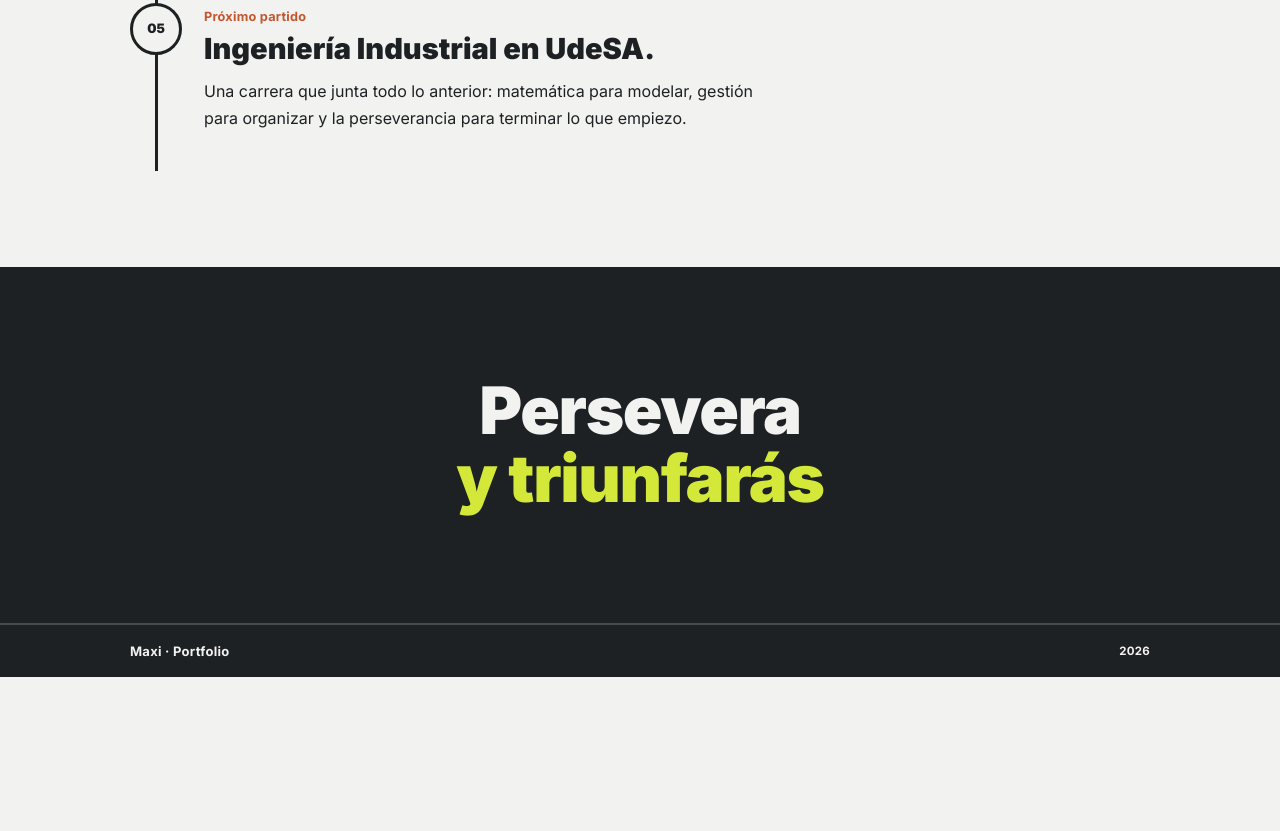
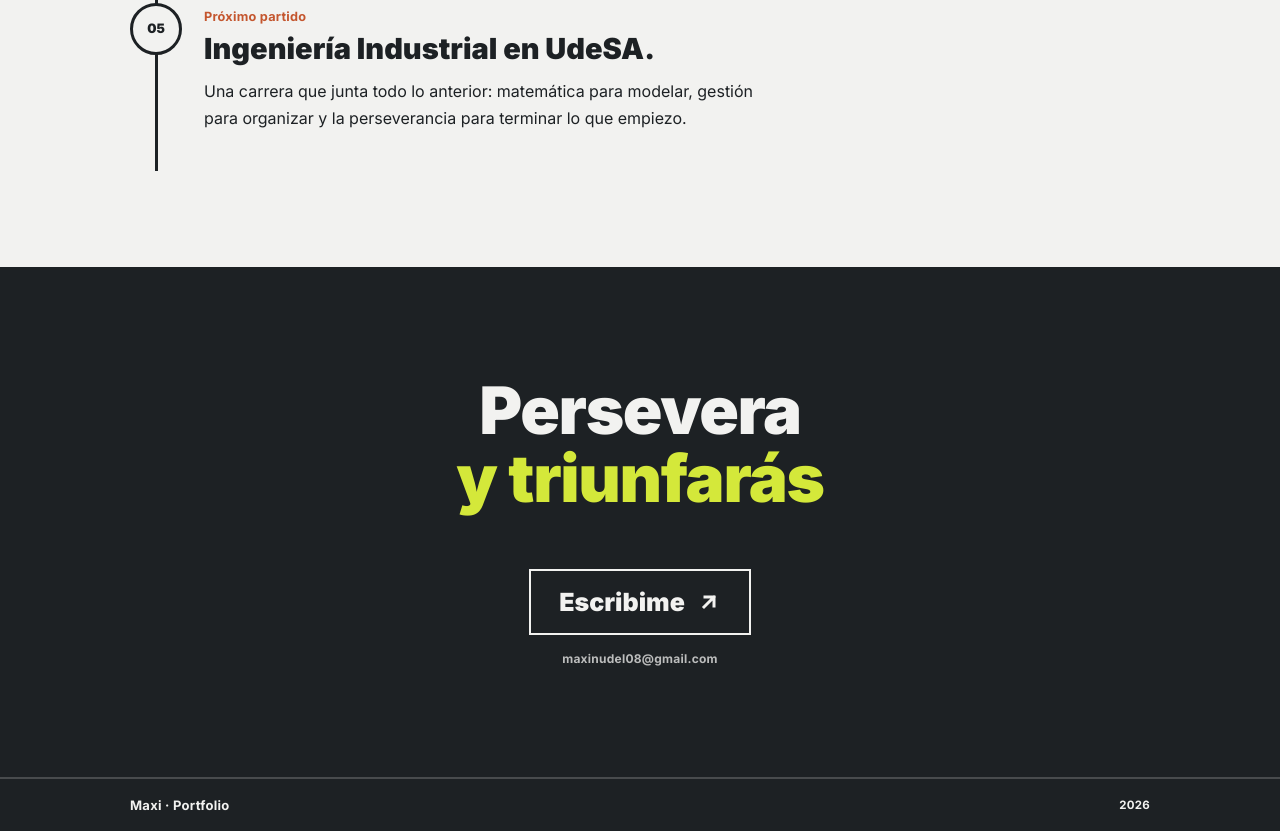
Before and after one commit to emitejadaa/portfolio_maxi, an Astro site: page / in a window 1280 px wide. Shown: the part 2739-3570 px from the top of the page. Before the commit the page ends 3416 px from the top, so only its background shows below. Built offline with nearby package versions, Linux system fonts and the light colour scheme; Astro itself is replaced by a stand-in of ours; a web font is replaced by a local one.

Commit message:
feat(cierre): agregar un botón de contacto que abre Gmail
Debajo de "Persevera / y triunfarás", el botón "Escribime" abre en una
pestaña nueva el redactor de Gmail con el destinatario y el asunto
cargados: el sitio no envía mails. Sigue el lenguaje del diseño (borde
de 2 px en hueso, tipografía de los tags, hover en lima con texto
carbón, 11,9:1), tiene foco visible en lima y avisa a los lectores de
pantalla que se abre en otra pestaña. El mail queda visible como texto
para quien no use Gmail.

Refs #5

```diff
--- a/src/components/Cierre.astro
+++ b/src/components/Cierre.astro
@@ -1,12 +1,39 @@
 ---
-import { cierre } from "../data/portfolio";
+import { cierre, contacto } from "../data/portfolio";
+
+// Abre el redactor de Gmail con el destinatario y el asunto cargados: el mail
+// se escribe y se envía desde Gmail, el sitio no envía nada.
+const enlaceGmail = `https://mail.google.com/mail/?view=cm&fs=1&to=${encodeURIComponent(contacto.email)}&su=${encodeURIComponent(contacto.asunto)}`;
 ---
 
-<section aria-label="Frase de cierre" class="bg-carbon">
+<section aria-label="Cierre y contacto" class="bg-carbon">
   <div class="contenedor py-[110px] text-center max-sm:py-20">
     <p class="text-cierre max-md:text-[3.25rem] max-sm:text-[2.75rem]">
       <span class="block text-hueso">{cierre.frase}</span>
       <span class="block text-lima">{cierre.remate}</span>
     </p>
+    <div class="mt-14 flex flex-col items-center gap-4">
+      <a
+        href={enlaceGmail}
+        target="_blank"
+        rel="noopener noreferrer"
+        class="inline-flex items-center gap-3 border-2 border-hueso px-7 py-4 text-tag text-hueso transition-colors duration-200 hover:border-lima hover:bg-lima hover:text-carbon focus-visible:outline-3 focus-visible:outline-offset-4 focus-visible:outline-lima max-sm:text-[1.25rem]"
+      >
+        Escribime
+        <svg
+          aria-hidden="true"
+          viewBox="0 0 24 24"
+          class="size-6 shrink-0"
+          fill="none"
+          stroke="currentColor"
+          stroke-width="3"
+          stroke-linecap="square"
+        >
+          <path d="M7 17 17 7M8 7h9v9"></path>
+        </svg>
+        <span class="sr-only">(abre Gmail en una pestaña nueva)</span>
+      </a>
+      <p class="text-etiqueta text-hueso/75">{contacto.email}</p>
+    </div>
   </div>
 </section>
```
